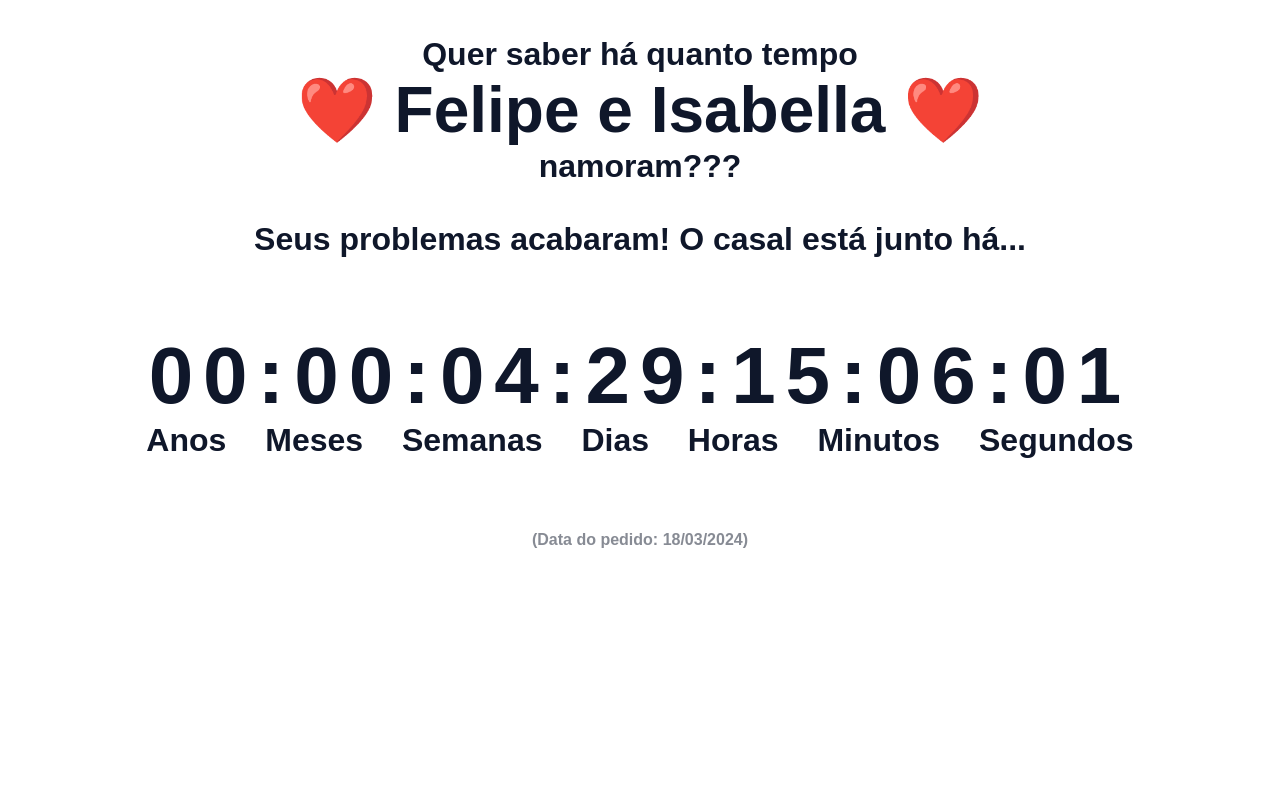
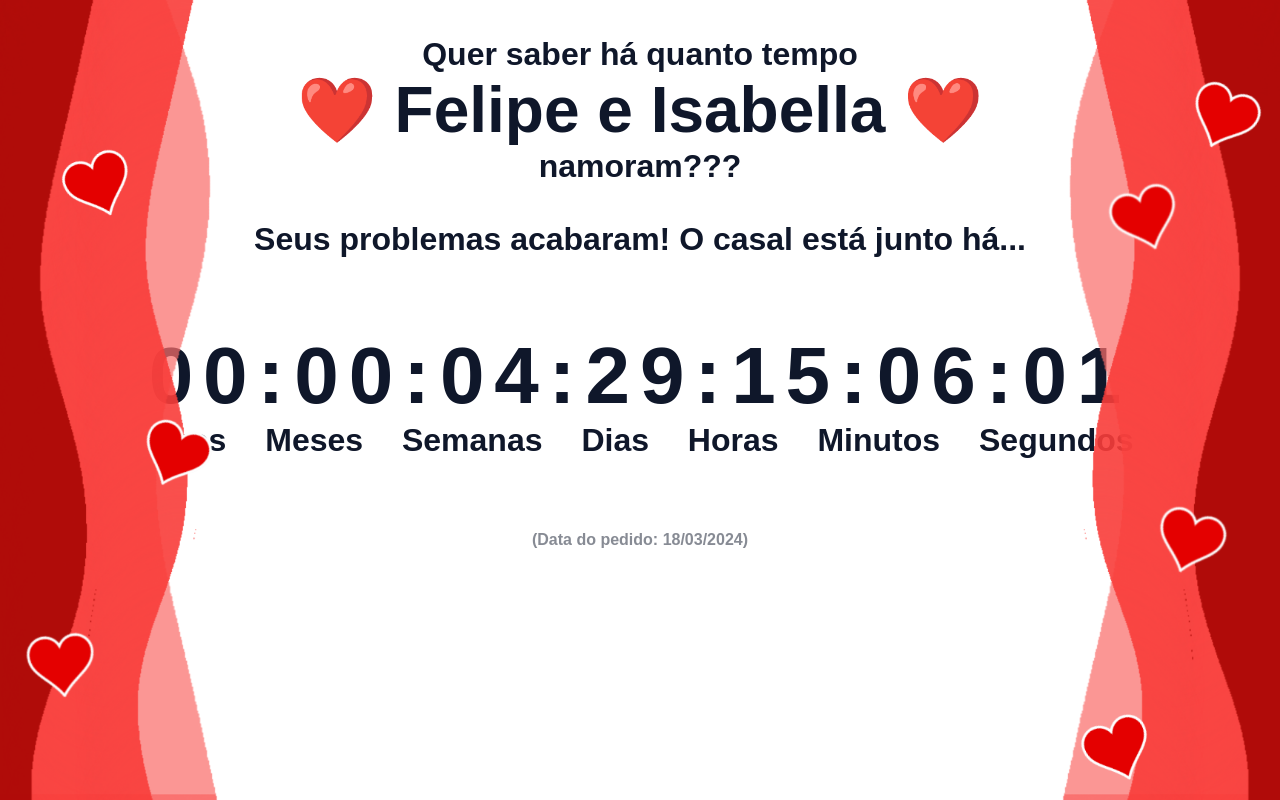
Before and after one commit to lightcatradio/relogio-bellipe, a plain HTML site: page index.html in a window 1280 px wide. Drawn offline with Linux system fonts and the light colour scheme; a web font is replaced by a local one.

Commit message:
ops kk tinha um pequeno errinho aqui

```diff
--- a/style.css
+++ b/style.css
@@ -115,7 +115,8 @@ h3 {
 /* ---------- Media Querys ---------- */
 
 @media (min-width: 1270px) {
-  img {
+  #borda-esquerda,
+  #borda-direita {
     display: block;
   }
 }
```
